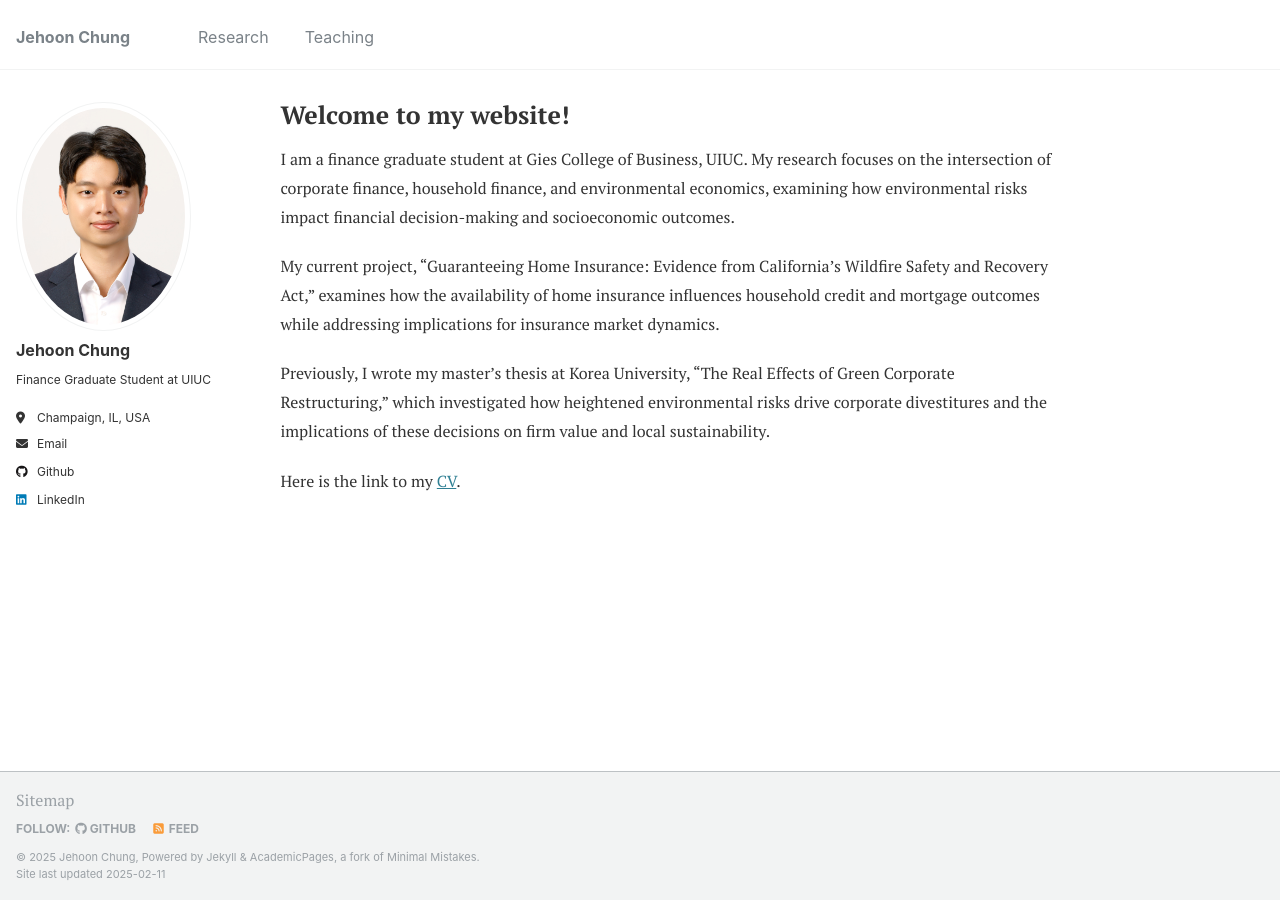
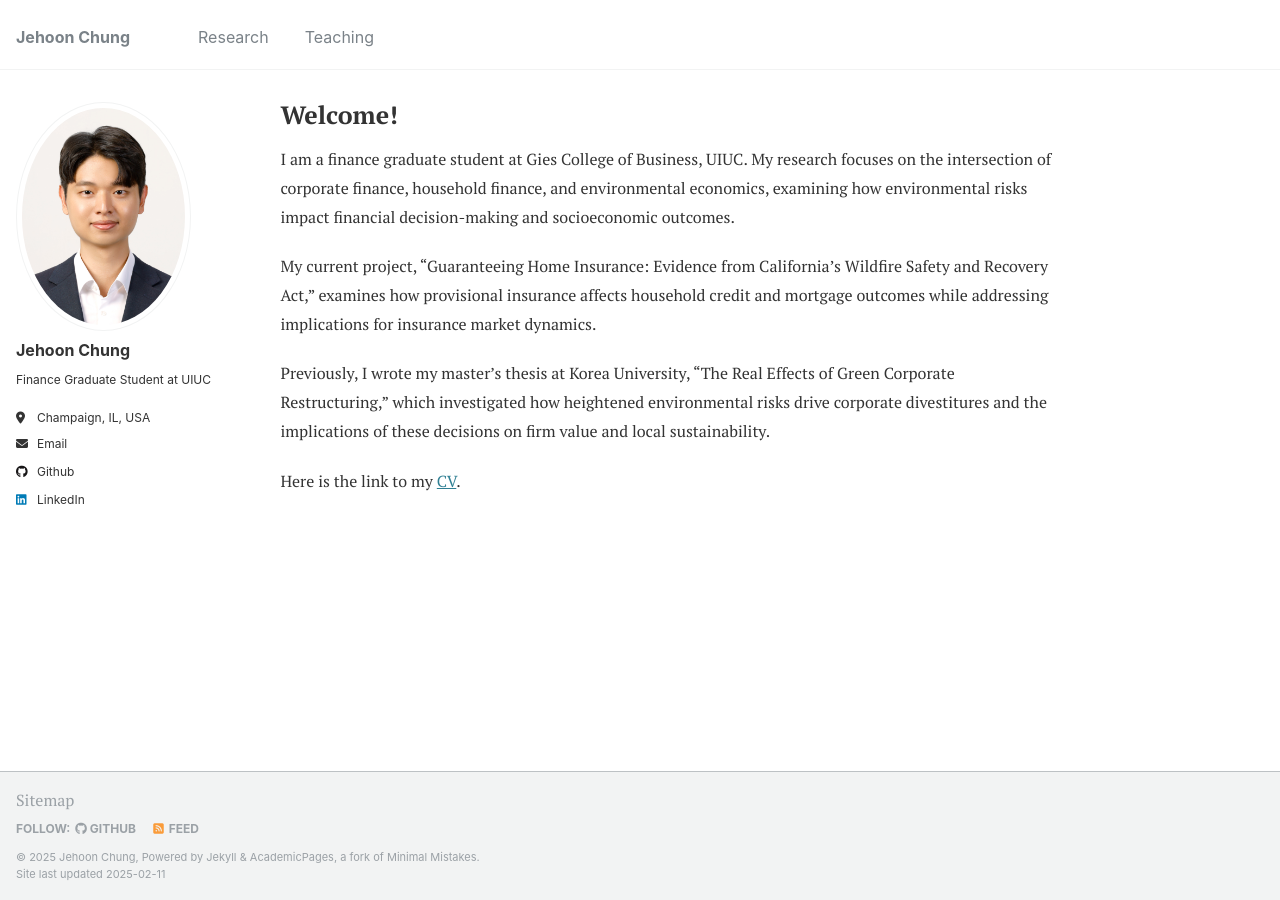
Before and after one commit to JehoonChung/jehoonchung.github.io, a Jekyll site: the page built from _pages/about.md, in a window 1280 px wide. Built offline with Jekyll 4.4.1, drawn with Linux system fonts in a browser that asks for light colours.

Commit message:
Update about.md

```diff
--- a/_pages/about.md
+++ b/_pages/about.md
@@ -1,6 +1,6 @@
 ---
 permalink: /
-title: "Welcome to my website!"
+title: "Welcome!"
 author_profile: true
 redirect_from:
   - /about/
@@ -10,7 +10,7 @@ redirect_from:
 
 I am a finance graduate student at Gies College of Business, UIUC. My research focuses on the intersection of corporate finance, household finance, and environmental economics, examining how environmental risks impact financial decision-making and socioeconomic outcomes.
 
-My current project, "Guaranteeing Home Insurance: Evidence from California’s Wildfire Safety and Recovery Act," examines how the availability of home insurance influences household credit and mortgage outcomes while addressing implications for insurance market dynamics.
+My current project, "Guaranteeing Home Insurance: Evidence from California’s Wildfire Safety and Recovery Act," examines how provisional insurance affects household credit and mortgage outcomes while addressing implications for insurance market dynamics.
 
 Previously, I wrote my master's thesis at Korea University, "The Real Effects of Green Corporate Restructuring," which investigated how heightened environmental risks drive corporate divestitures and the implications of these decisions on firm value and local sustainability.
 
```
